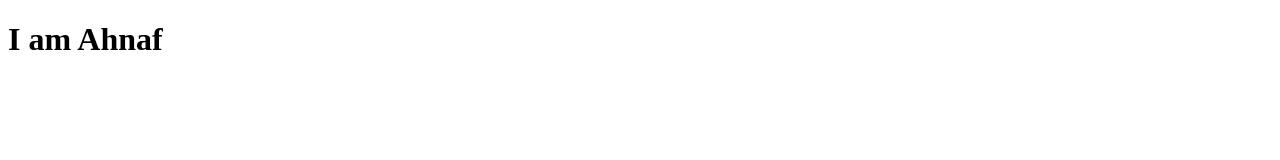
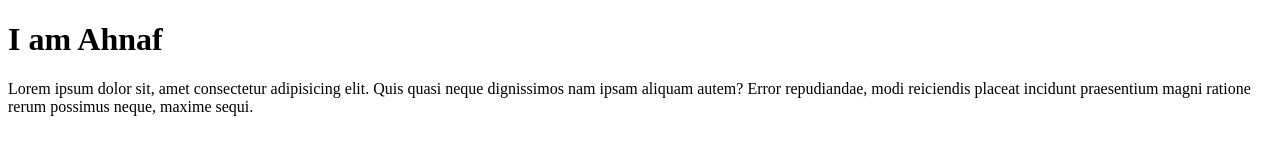
Before and after one commit to ahucran/first-project, a plain HTML site: page index.html in a window 1280 px wide. Drawn offline with Linux system fonts and the light colour scheme.

Commit message:
p tag added

```diff
--- a/index.html
+++ b/index.html
@@ -7,5 +7,6 @@
 </head>
 <body>
     <h1>I am Ahnaf</h1>
+    <p>Lorem ipsum dolor sit, amet consectetur adipisicing elit. Quis quasi neque dignissimos nam ipsam aliquam autem? Error repudiandae, modi reiciendis placeat incidunt praesentium magni ratione rerum possimus neque, maxime sequi.</p>
 </body>
 </html>
```
